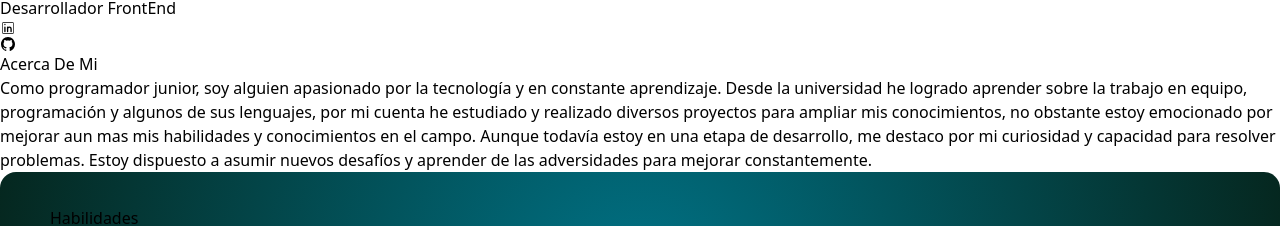
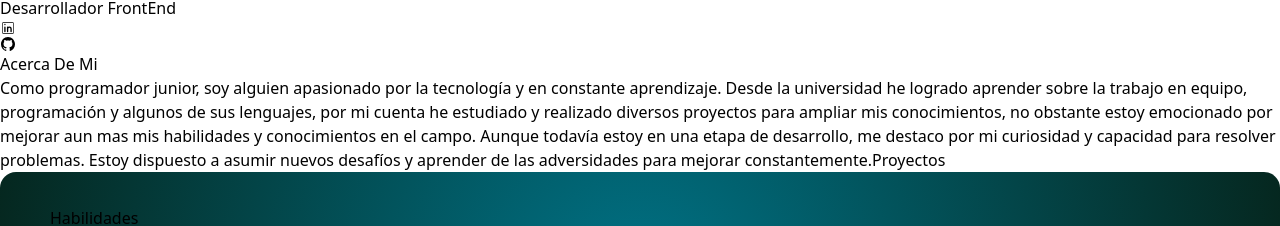
Before and after one commit to DavidMerchanMartinez/Portafolio_David, a React (Vite) app: page / in a window 1280 px wide. Shown: the part 416-642 px from the top of the page. Built offline with nearby package versions, Linux system fonts and the light colour scheme; some icons are missing.

Commit message:
portafolio full modulos, solo falta la foto

```diff
--- a/src/components/hobbys/index.jsx
+++ b/src/components/hobbys/index.jsx
@@ -8,8 +8,8 @@ const contexto = useContext(Contexto);
     return(
         <div className=" overflow-hidden">
             <div className={`scrollbar-custom
-                m-6 w-[46rem] flex flex-col overflow-y-scroll overflow-hidden translate-x-[45rem]
-                ${contexto.efectoHobbys ? 'translate-x-[0rem]  duration-1000' : ''}`}
+                m-6 w-[46rem] flex flex-col overflow-y-scroll overflow-hidden
+                ${contexto.efectoHobbys ? 'translate-x-[0rem]  duration-1000' : 'translate-x-[45rem]'}`}
                 >
                 <div className=" flex flex-col">
                     <h1 className="text-3xl font-bold text-center mb-6 text-white">Hobbys</h1>
--- a/src/components/info/index.jsx
+++ b/src/components/info/index.jsx
@@ -12,8 +12,10 @@ import { Contexto } from "../../context";
 
 
 
+
 const Info = () => {
     const contexto = useContext(Contexto);
+
 
     return(
         <div className={`scrollbar-custom
@@ -22,7 +24,12 @@ const Info = () => {
             >
             <div className=" flex flex-col">
                 <h1 className="text-3xl font-bold text-center mb-6 text-white">Acerca De Mi</h1>
-                <span className=" text-cyan-100 mx-5 font-serif text-lg leading-7 text-justify mb-4">Como programador junior, soy alguien apasionado por la tecnología y en constante aprendizaje. Desde la universidad he logrado aprender sobre la trabajo en equipo, programación y algunos de sus lenguajes, por mi cuenta he estudiado y realizado diversos proyectos para ampliar mis conocimientos, no obstante estoy emocionado por mejorar aun mas mis habilidades y conocimientos en el campo. Aunque todavía estoy en una etapa de desarrollo, me destaco por mi curiosidad y capacidad para resolver problemas. Estoy dispuesto a asumir nuevos desafíos y aprender de las adversidades para mejorar constantemente.</span>
+                <span className=" text-white mx-5 font-serif text-lg leading-7 text-justify mb-4">Como programador junior, soy alguien apasionado por la tecnología y en constante aprendizaje. Desde la universidad he logrado aprender sobre la trabajo en equipo, programación y algunos de sus lenguajes, por mi cuenta he estudiado y realizado diversos proyectos para ampliar mis conocimientos, no obstante estoy emocionado por mejorar aun mas mis habilidades y conocimientos en el campo. Aunque todavía estoy en una etapa de desarrollo, me destaco por mi curiosidad y capacidad para resolver problemas. Estoy dispuesto a asumir nuevos desafíos y aprender de las adversidades para mejorar constantemente.
+                <button className=" bg-white text-teal-950 rounded-lg p-1 ml-3 font-serif text-lg"
+                onClick={()=>{
+                    contexto.funcionProyecto()
+                }}
+                >Proyectos</button></span>
             </div>
 
             <div className="  grid  grid-cols-2 justify-items-center mt-5">
--- a/src/components/navbar/index.jsx
+++ b/src/components/navbar/index.jsx
@@ -32,16 +32,14 @@ const Navbar = () => {
                 contexto.proyectosCerrados()
                 contexto.hobbysCerrados()
                 contexto.barraCerrado()
+
             }}
             />
 
             <BiSolidBriefcase
             className={`h-8 w-8 hover:scale-125 cursor-pointer mt-8 ${contexto.efectoBarra? "terremoto" : ""}`}
             onClick={() => {
-                contexto.proyectosAbierto()
-                contexto.infoCerrada()
-                contexto.hobbysCerrados()
-                contexto.barraCerrado()
+                contexto.funcionProyecto()
             }}
             />
 
--- a/src/components/proyectos/index.jsx
+++ b/src/components/proyectos/index.jsx
@@ -9,8 +9,8 @@ const Proyectos = () => {
     return(
         <div className=" overflow-hidden">
         <div className={`scrollbar-custom
-            m-6 w-[46rem] flex flex-col overflow-y-scroll overflow-hidden scale-50
-            ${contexto.efectoProyecto? 'scale-100 duration-1000' : ''}`}
+            m-6 w-[46rem] flex flex-col overflow-y-scroll overflow-hidden
+            ${contexto.efectoProyecto? 'scale-100 duration-1000' : 'scale-50'}`}
             >
             <div className=" flex flex-col">
                 <h1 className="text-3xl font-bold text-center mb-6 text-white">Proyectos</h1>
@@ -30,10 +30,10 @@ const Proyectos = () => {
                 </div>
                 <div className="contenedor bg-none" >
                     <h1 className="text-white text-2xl font-bold tracking-wide m-4 text-center">Ecommerce</h1>
-                    <h1 className="text-white text-base mb-4 text-center">blablabla</h1>
+                    <h1 className="text-white text-base mb-4 text-justify">Se realizo un Ecommerce en react con vite y tailwind en donde se puede navegar entre distintos menus, realizar compras y ver estas mismas tanto de forma individual como grupal. </h1>
                     <a href="https://dynamic-david-tienda.netlify.app/">
                         <img
-                        src="src\img\imagen-proyecto1.PNG"
+                        src="src\img\imagen-proyecto2.PNG"
                         alt="imagen"
                         className=" rounded-lg mb-3"
                         />
--- a/src/context/index.jsx
+++ b/src/context/index.jsx
@@ -46,7 +46,15 @@ export const ContextoProvider = ({children}) => {
      const reiniciarEfecto = () => {
             barraCerrado();
             setEfectoTimer(null);
-     };
+     }
+
+     const funcionProyecto = () =>{
+                proyectosAbierto()
+                infoCerrada()
+                hobbysCerrados()
+                barraCerrado()
+     }
+
 
      useEffect(() => {
          if (efectoBarra) {
@@ -110,7 +118,8 @@ export const ContextoProvider = ({children}) => {
             barraAbierto,
             barraCerrado,
             efectoBarra,
-            setEfectoBarra
+            setEfectoBarra,
+            funcionProyecto
         }}>
             {children}
         </Contexto.Provider>
```
Also changed, not shown: src/img/imagen-proyecto2.PNG (added).
